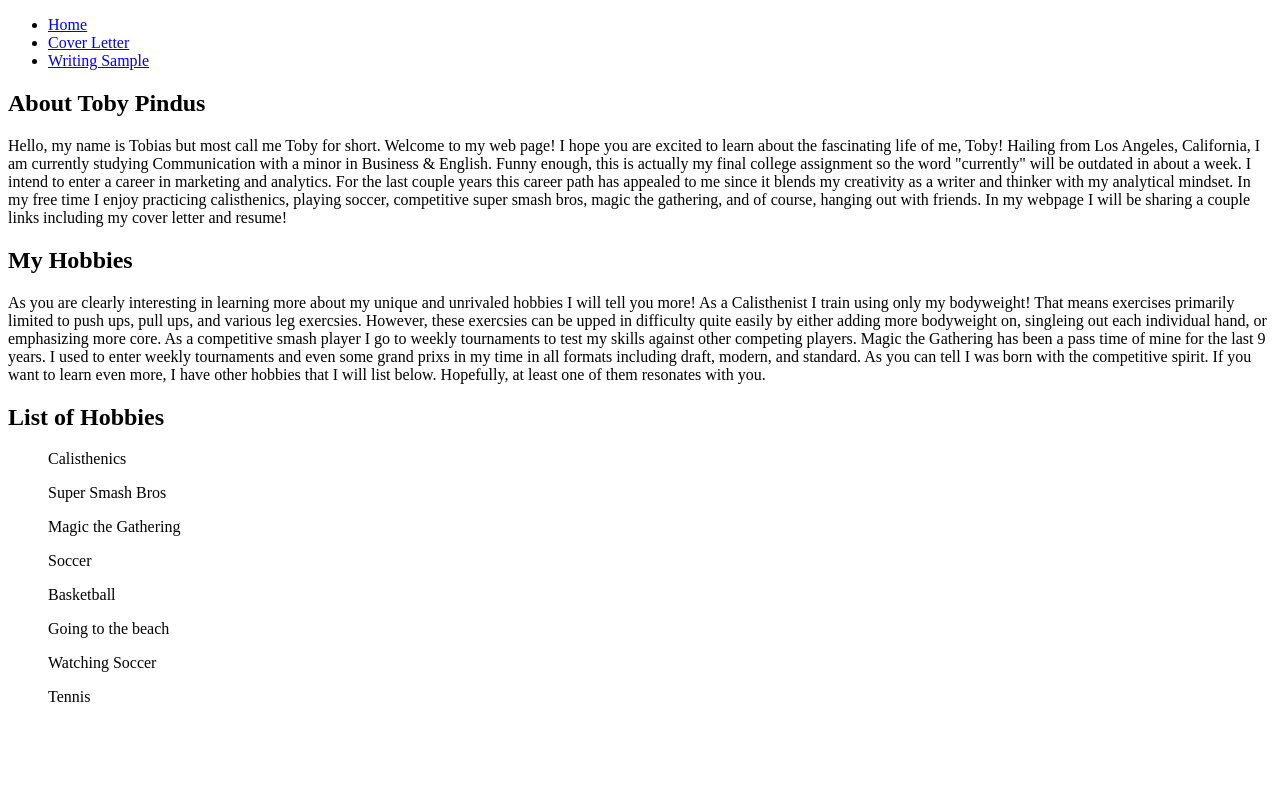
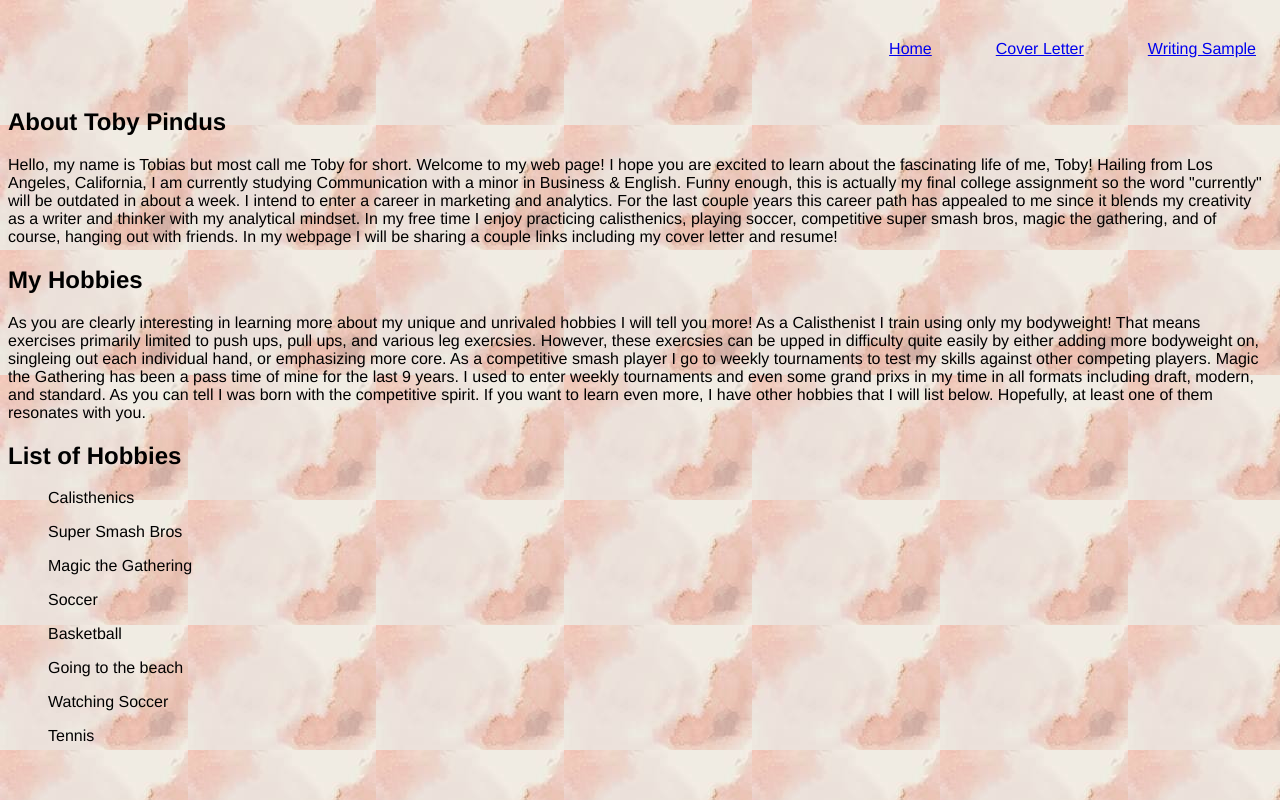
Before and after one commit to tobyazp/tobypindus.github.io, a plain HTML site: page index.html in a window 1280 px wide. Drawn offline with Linux system fonts and the light colour scheme.

Commit message:
Update index.html

```diff
--- a/index.html
+++ b/index.html
@@ -6,7 +6,7 @@
     <meta http-equiv="X-UA-Compatible" content="IE=edge" />
     <meta name="viewport" content="width=device-width, initial-scale=1.0" />
     <title>Toby Pindus</title>
-    <link rel="stylesheet" href="Webpage.css">
+    <link rel="stylesheet" href="style.css">
 </head>
 
 <body>
@@ -14,8 +14,8 @@
     <nav class="menu">
         <ul>
             <li><a href="Webpage.html" target="_blank">Home</a></li>
-            <li><a href="Cover Letter.html" target="_blank">Cover Letter</a></li>
-            <li><a href="Writing Sample.html" target="_blank">Writing Sample</a></li>
+            <li><a href="CoverLetter.html" target="_blank">Cover Letter</a></li>
+            <li><a href="WritingSample.html" target="_blank">Writing Sample</a></li>
 
         </ul>
     </nav>
```
